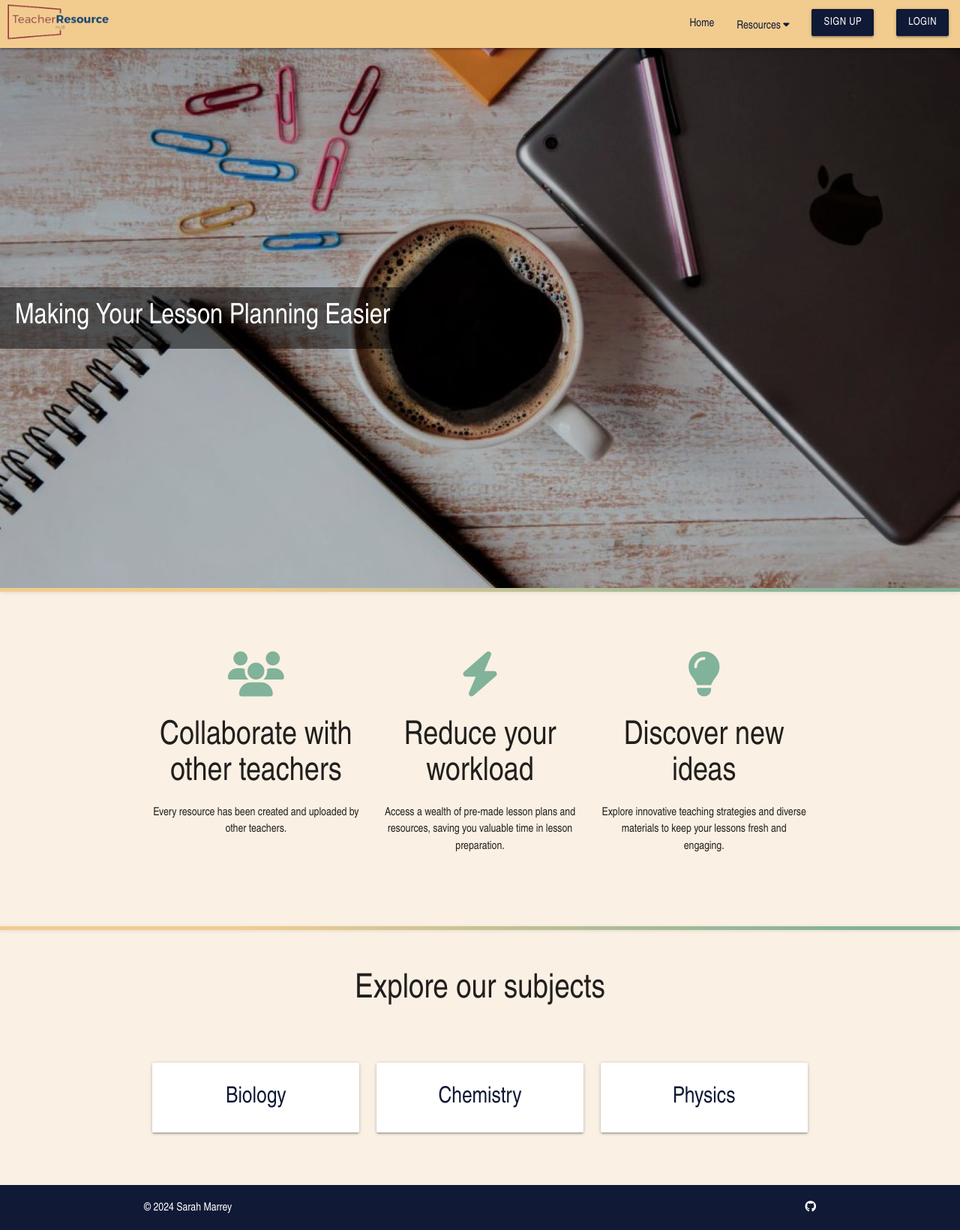
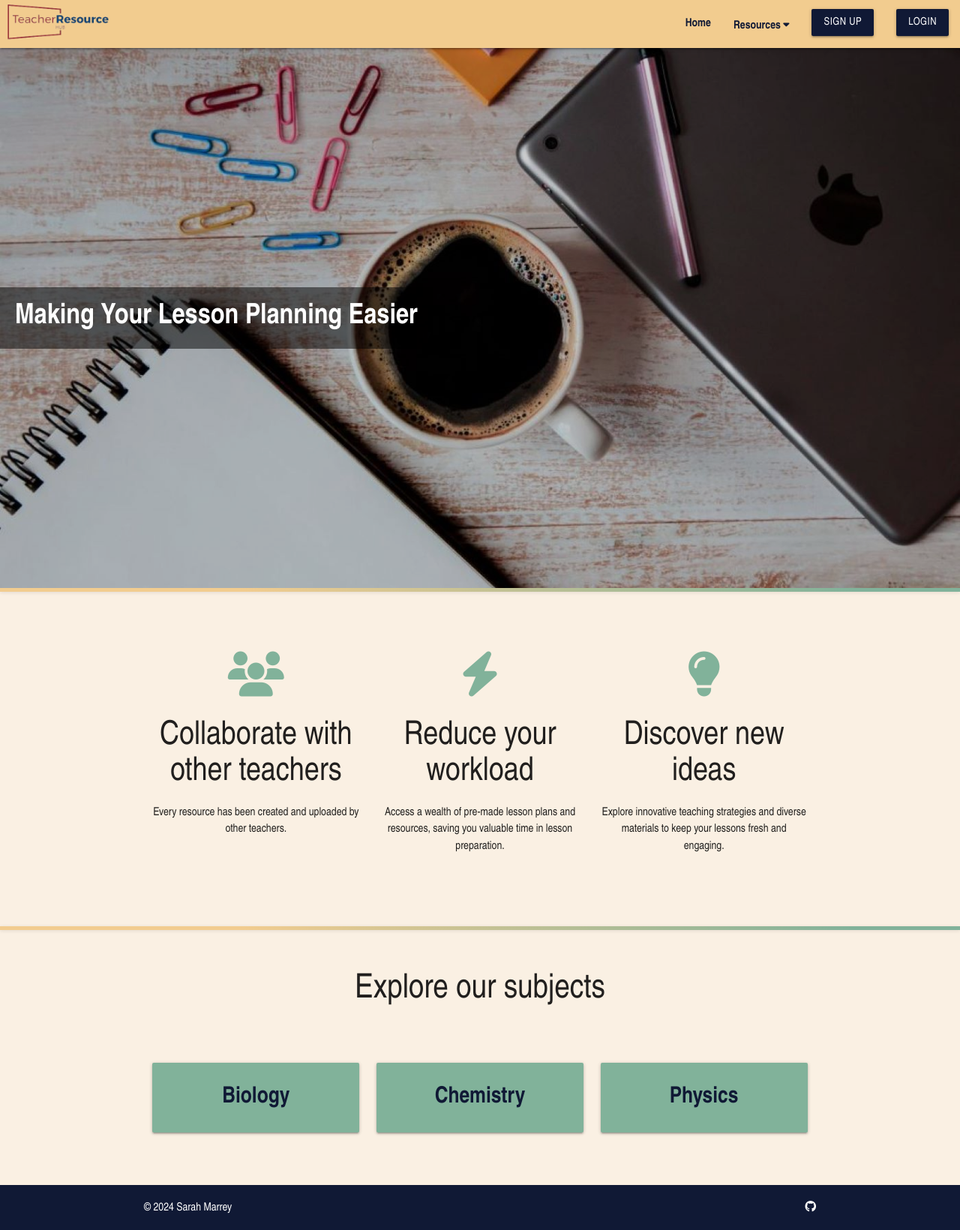
Before and after one commit to sarah2244-4/project-3-teacher-resource-hub, a Flask app: page / in a window 1280 px wide. Shown: the whole page at 75% size. Run offline with Flask 3, Linux system fonts and the light colour scheme; some libraries are stand-ins or nearby versions.

Commit message:
Styled card panels and bold headers

```diff
--- a/resourcehub/static/assets/css/style.css
+++ b/resourcehub/static/assets/css/style.css
@@ -9,10 +9,6 @@
 
   font-family:'Franklin Gothic', 'Arial Narrow', Arial, sans-serif;
   font-weight: 400;
-}
-
-* {
-
 }
 
 body {
@@ -184,7 +180,11 @@ button {
   text-align: center;
   font-size: 2rem;
   margin: 50px 0;
-  color: var(--dark-blue)
+  color: var(--dark-blue);
+}
+
+.subject-panel {
+  background-color: var(--blue);
 }
 
 @media screen and (min-width: 600px) and (max-width: 900px) {
--- a/resourcehub/templates/add_resource.html
+++ b/resourcehub/templates/add_resource.html
@@ -47,7 +47,7 @@
                     <input type="file" id="file" name="file">
                 </div>
                 <div class="file-path-wrapper">
-                    <input class="file-path validate" type="text" placeholder="Upload one or more documents">
+                    <input class="file-path validate" type="text" placeholder="Upload a file">
                 </div>
             </div>
 
--- a/resourcehub/templates/base.html
+++ b/resourcehub/templates/base.html
@@ -38,15 +38,15 @@
                     <a href="" data-target="mobile-demo" class="sidenav-trigger nav-link"><i class="fas fa-bars"></i></a>
                     <ul id="nav-mobile" class="right hide-on-med-and-down">
                         {% if user.is_authenticated %}
-                        <li><a href="{{ url_for('home') }}" class="nav-link">Home</a></li>
-                        <li><a href="{{ url_for('profile') }}" class="nav-link">Profile</a></li>
+                        <li><a href="{{ url_for('home') }}" class="nav-link bold">Home</a></li>
+                        <li><a href="{{ url_for('profile') }}" class="nav-link bold">Profile</a></li>
                         <!-- Dropdown Trigger -->
-                        <li><a class="dropdown-trigger nav-link" href="#" data-target="dropdown1">Resources <i class="fa-solid fa-caret-down fa-sm nav-link"></i></a></li>
+                        <li><a class="dropdown-trigger nav-link bold" href="#" data-target="dropdown1">Resources <i class="fa-solid fa-caret-down fa-sm nav-link bold"></i></a></li>
                         <li><a href="{{ url_for('logout') }}" class="waves-effect waves-light btn">Logout</a></li>
                         {% else %}
-                        <li><a href="{{ url_for('home') }}" class="nav-link">Home</a></li>
+                        <li><a href="{{ url_for('home') }}" class="nav-link bold">Home</a></li>
                         <!-- Dropdown Trigger -->
-                        <li><a class="dropdown-trigger nav-link" href="#" data-target="dropdown1">Resources <i class="fa-solid fa-caret-down fa-sm nav-link"></i></a></li>
+                        <li><a class="dropdown-trigger nav-link bold" href="#" data-target="dropdown1">Resources <i class="fa-solid fa-caret-down fa-sm nav-link"></i></a></li>
                         <li><a href="{{ url_for('signup') }}" class="waves-effect btn">Sign Up</a></li>
                         <li><a href="{{ url_for('login') }}" class="waves-effect btn">Login</a></li>
                         {% endif %}
--- a/resourcehub/templates/edit_resource.html
+++ b/resourcehub/templates/edit_resource.html
@@ -2,7 +2,7 @@
 {% block content %}
 
 <div class="container">
-    <h3 class="center-align">Add Resource</h3>
+    <h3 class="center-align">Edit Resource</h3>
 
     <div class="row card-panel">
         <form class="col s12" method="POST" action="{{ url_for('edit_resource', resource_id=resource.id) }}" enctype="multipart/form-data">
@@ -49,7 +49,7 @@
                     <input type="file" id="file" name="file" multiple>
                 </div>
                 <div class="file-path-wrapper">
-                    <input class="file-path validate" type="text" placeholder="Upload one or more documents">
+                    <input class="file-path validate" type="text" placeholder="Upload a file">
                 </div>
             </div>
 
--- a/resourcehub/templates/index.html
+++ b/resourcehub/templates/index.html
@@ -3,7 +3,7 @@
 
 <div class="hero">
     <div class="hero-content">
-        <h1 class="hero-title">Making Your Lesson Planning Easier</h1>
+        <h1 class="hero-title bold">Making Your Lesson Planning Easier</h1>
 
     </div>
 </div>
@@ -44,22 +44,22 @@
     <h2 class="header">Explore our subjects</h2>
     <div class="row">
         <div class="col s12 m4">
-            <a href="#">
-                <div class="card-panel bg-link">
+            <a href="{{ url_for('subject_page', subject_name='biology') }}">
+                <div class="card-panel subject-panel bold bg-link">
                     Biology
                 </div>
             </a>
         </div>
         <div class="col s12 m4">
-            <a href="#">
-                <div class="card-panel bg-link">
+            <a href="{{ url_for('subject_page', subject_name='chemistry') }}">
+                <div class="card-panel subject-panel bold bg-link">
                     Chemistry
                 </div>
             </a>
         </div>
         <div class="col s12 m4">
-            <a href="#">
-                <div class="card-panel bg-link">
+            <a href="{{ url_for('subject_page', subject_name='physics') }}">
+                <div class="card-panel subject-panel bold bg-link">
                     Physics
                 </div>
             </a>
```
Also changed, not shown: resourcehub/templates/view.html (+3 -11 lines), README.md.
